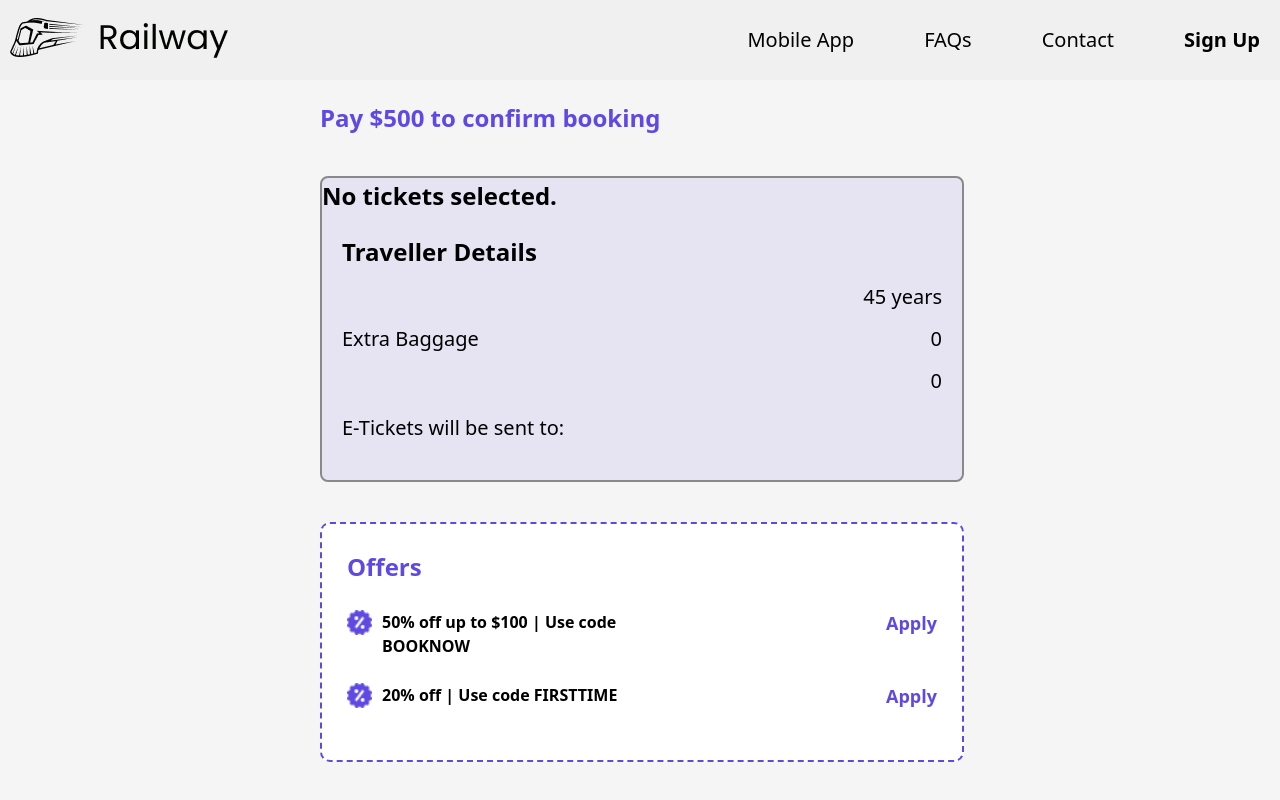
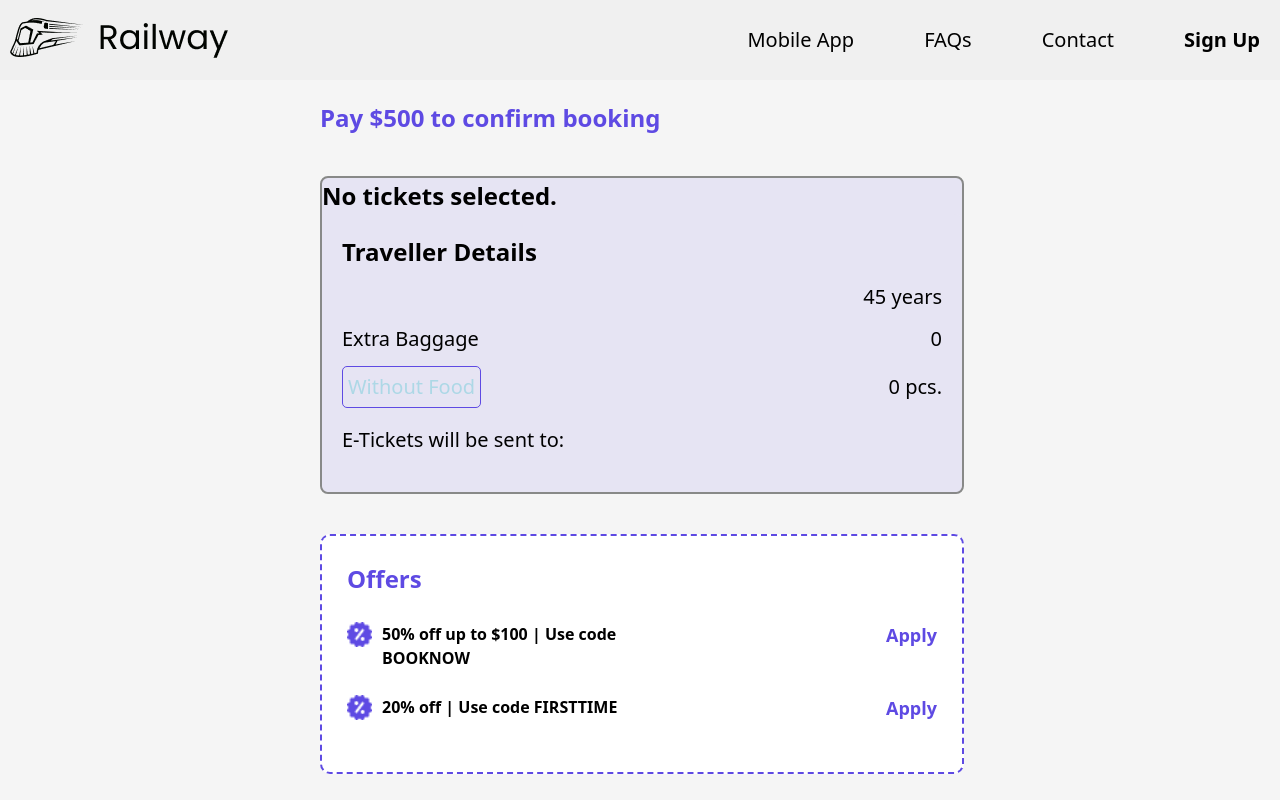
Before and after one commit to RiakhinEvgeniy/react-railway-tickets, a React (Vite) app in the folder railway-tickets/: page /payment in a window 1280 px wide. Shown: the top 800 px of the page. Built offline with nearby package versions, Linux system fonts and the light colour scheme.

Commit message:
ADDED: display foods on the TravellerDetails.

```diff
--- a/railway-tickets/src/components/travellerdetails/TravellerDetails.scss
+++ b/railway-tickets/src/components/travellerdetails/TravellerDetails.scss
@@ -13,6 +13,22 @@
     margin: 12px 0px;
     font-size: 20px;
 
+    &__food {
+      display: flex;
+      flex-direction: column;
+      justify-content: space-around;
+      height: 100%;
+      border: 1px solid #5E4AE3;
+      border-radius: 5px;
+      padding: 5px;
+    }
+
+    &__amount {
+      display: flex;
+      align-items: center;
+      height: 100%;
+    }
+
     &__email {
       display: flex;
       justify-content: space-between;
--- a/railway-tickets/src/components/travellerdetails/TravellerDetails.tsx
+++ b/railway-tickets/src/components/travellerdetails/TravellerDetails.tsx
@@ -1,7 +1,7 @@
 import { useSelector } from 'react-redux';
-import './TravellerDetails.scss';
 import type { RootState } from '../../redux/store';
 import { selectTotalPriceDetails } from '../../redux/selectors/totalSelectors';
+import './TravellerDetails.scss';
 
 interface TravellerInfo {
   name: string;
@@ -37,8 +37,18 @@ function TravellerDetails({ travellerInfo }: TravellerInfoProps) {
         <span>{amountBaggage}</span>
       </div>
       <div className="traveller__info">
-        <span>{total.nameOfDish}</span>
-        <span>{amountFood}</span>
+        <div className="traveller__info__food">
+          {total.namesOfDish.length > 0 ? (
+            total.namesOfDish.map((nameOfDish, i) => (
+              <span key={i}>{nameOfDish}</span>
+            ))
+          ) : (
+            <span style={{ color: 'lightblue' }}>Without Food</span>
+          )}
+        </div>
+        <div>
+          <span className="traveller__info__amount">{`${amountFood} pcs.`}</span>
+        </div>
       </div>
       <div className="traveller__info__email">
         <span>E-Tickets will be sent to:</span>
```
